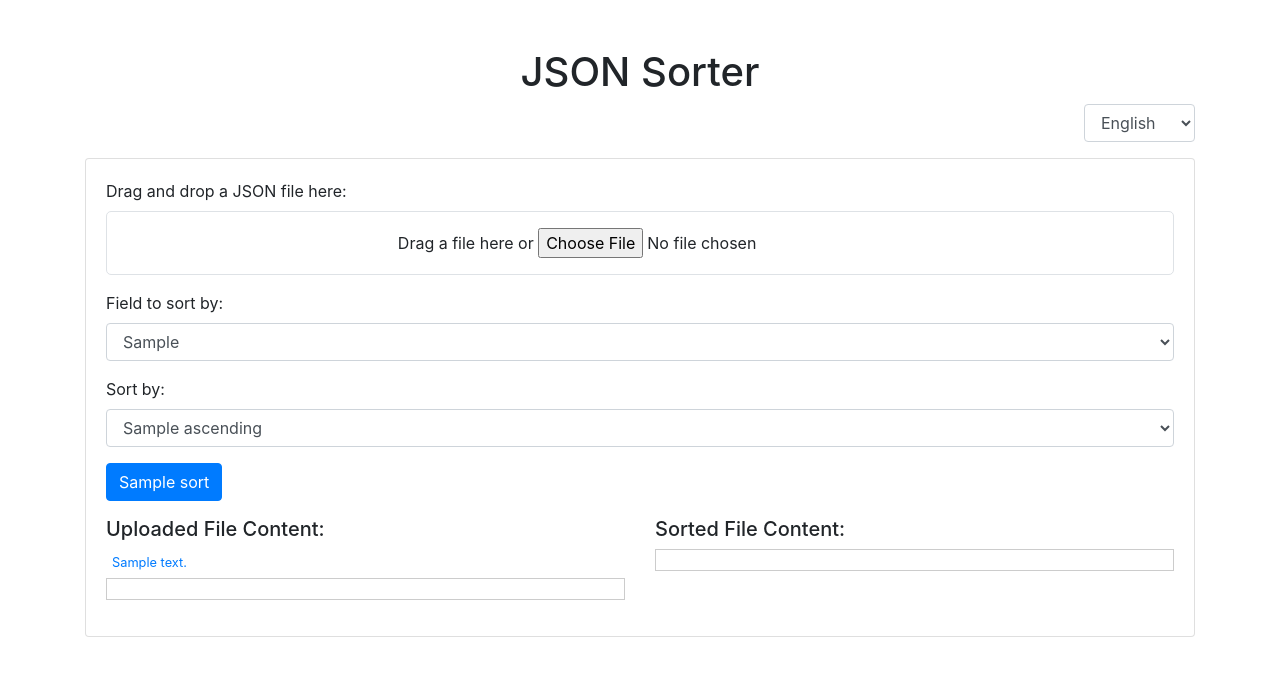
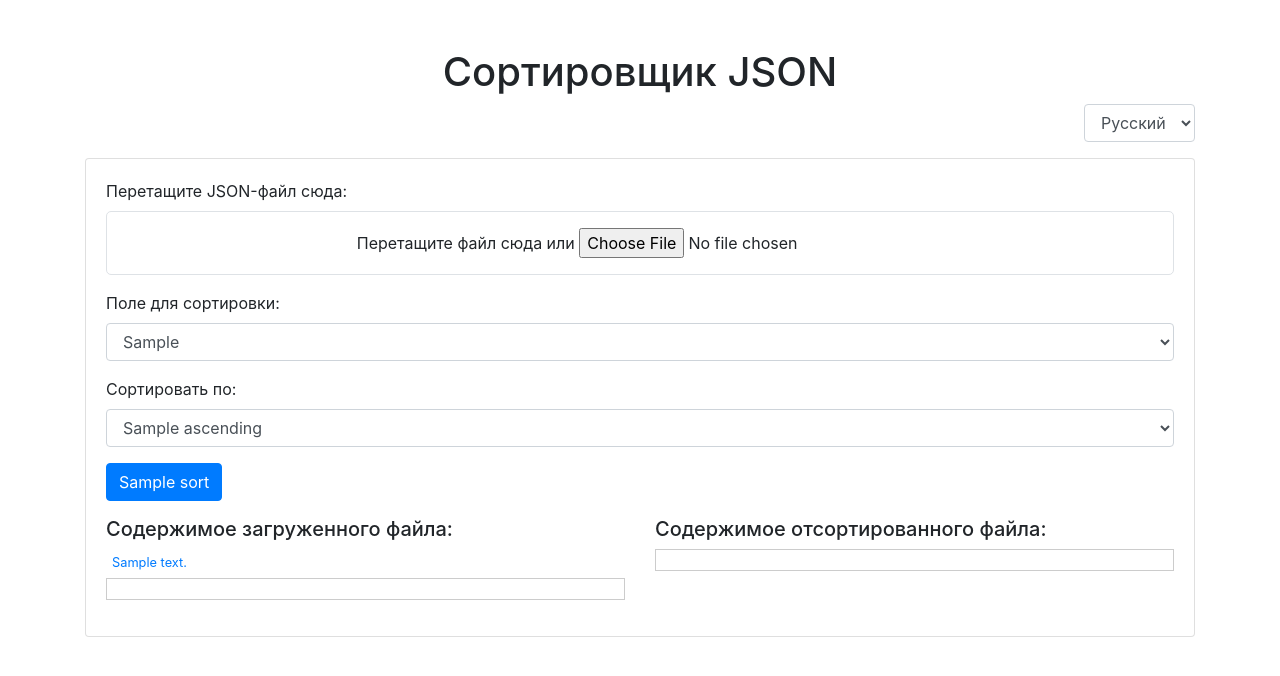
Before and after one commit to Andrey-Zobnin/ProjectOfJson, a Flask app: template myapp/templates/index.html in a window 1280 px wide. Shown: the top 676 px of the page. Run offline with Flask 3, Linux system fonts and the light colour scheme; the template is opened without the code that fills it: most values are stand-ins (such as "Sample title", 1, 10 or a date in 2020); some libraries are stand-ins or nearby versions.

```diff
--- a/myapp/templates/index.html
+++ b/myapp/templates/index.html
@@ -1,9 +1,9 @@
 <!DOCTYPE html>
-<html lang="en">
+<html lang="ru">
 <head>
     <meta charset="UTF-8">
     <meta name="viewport" content="width=device-width, initial-scale=1.0">
-    <title>JSON Sorter</title>
+    <title>Сортировщик JSON</title>
     <link rel="stylesheet" href="https://stackpath.bootstrapcdn.com/bootstrap/4.5.2/css/bootstrap.min.css">
     <link rel="stylesheet" href="{{ url_for('static', filename='style.css') }}">
     <style>
@@ -22,30 +22,30 @@
 </head>
 <body>
     <div class="container mt-5">
-        <h1 class="text-center" id="title">JSON Sorter</h1>
+        <h1 class="text-center" id="title">Сортировщик JSON</h1>
         <div class="text-right mb-3">
             <select id="languageSelect" class="form-control" style="width: auto; display: inline;">
                 <option value="en">English</option>
-                <option value="ru">Русский</option>
+                <option value="ru" selected>Русский</option>
             </select>
         </div>
         <div class="card">
             <div class="card-body">
                 <form id="sortForm">
                     <div class="form-group">
-                        <label for="fileInput" id="fileInputLabel">Drag and drop a JSON file here:</label>
+                        <label for="fileInput" id="fileInputLabel">Перетащите JSON-файл сюда:</label>
                         <div id="dropArea" class="border p-3 text-center">
-                            <span id="dropAreaText">Drag a file here or <input type="file" id="fileInput" accept=".json"></span>
+                            <span id="dropAreaText">Перетащите файл сюда или <input type="file" id="fileInput" accept=".json" style="display: inline;"> </span>
                         </div>
                     </div>
                     <div class="form-group">
-                        <label for="sort_field" id="sortFieldLabel">Field to sort by:</label>
+                        <label for="sort_field" id="sortFieldLabel">Поле для сортировки:</label>
                         <select class="form-control" id="sort_field" name="sort_field" required>
                             <option value="">{{ selectField }}</option>
                         </select>
                     </div>
                     <div class="form-group">
-                        <label id="sortByLabel">Sort by:</label>
+                        <label id="sortByLabel">Сортировать по:</label>
                         <select class="form-control" id="reverse_sort" name="reverse_sort">
                             <option value="no">{{ ascending }}</option>
                             <option value="yes">{{ descending }}</option>
@@ -56,16 +56,16 @@
                 </form>
                 <p id="result" class="mt-3"></p>
                 <div id="progress" class="mt-3" style="display: none;">
-                    <p>{{ sortingProgress }}: <span id="progressText">Loading...</span></p>
+                    <p>{{ sortingProgress }}: <span id="progressText">Загрузка...</span></p>
                 </div>
                 <div class="row mt-3">
                     <div class="col-md-6">
-                        <h5 id="uploadedContentLabel">Uploaded File Content:</h5>
+                        <h5 id="uploadedContentLabel">Содержимое загруженного файла:</h5>
                         <button type="button" class="copy-btn" id="copyUploadedBtn">{{ copyUploadedContent }}</button>
                         <pre id="contentDisplay" style="border: 1px solid #ccc; padding: 10px;"></pre>
                     </div>
                     <div class="col-md-6">
-                        <h5 id="sortedContentLabel">Sorted File Content:</h5>
+                        <h5 id="sortedContentLabel">Содержимое отсортированного файла:</h5>
                         <button type="button" class="copy-btn" id="copySortedBtn" style="display: none;">{{ copySortedContent }}</button>
                         <pre id="sortedContentDisplay" style="border: 1px solid #ccc; padding: 10px;"></pre>
                     </div>
```
